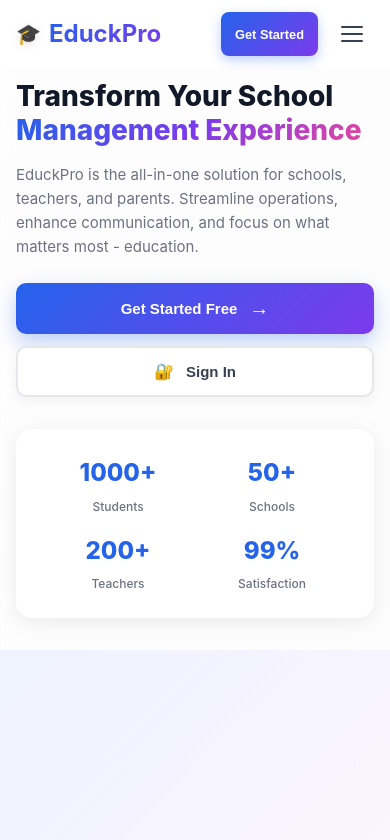
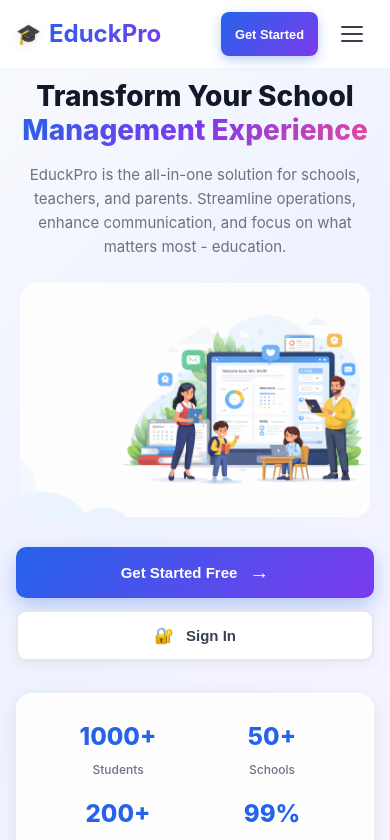
Before and after one commit to geraud82/EdukPro, a React (Vite) app in the folder frontend/: page / in a window 390 px wide. Shown: the top 840 px of the page. Built offline with nearby package versions, Linux system fonts and the light colour scheme.

Commit message:
cors probleme coret

```diff
--- a/frontend/src/components/HomePage.css
+++ b/frontend/src/components/HomePage.css
@@ -283,7 +283,6 @@
   min-height: 100vh;
   background: linear-gradient(135deg, #f8fafc 0%, #eef2ff 50%, #faf5ff 100%);
   overflow: hidden;
-
 }
 
 .hero-section-wrapper::before {
@@ -293,7 +292,7 @@
   right: 2rem;
   width: 45%;
   height: 100%;
-
+  background-image: url('/images/hero-background.png');
   background-size: contain;
   background-position: center;
   background-repeat: no-repeat;
@@ -312,7 +311,6 @@
   max-width: 1200px;
   margin: 0 auto;
   overflow: hidden;
-  background-image: url('/images/hero-background.png');
 }
 
 .hero-content {
@@ -425,6 +423,18 @@
   max-width: 520px;
 }
 
+/* Mobile Hero Image - Hidden on desktop */
+.hero-image-mobile {
+  display: none;
+}
+
+.hero-img-mobile {
+  width: 100%;
+  max-width: 400px;
+  height: auto;
+  object-fit: contain;
+}
+
 .hero-buttons {
   display: flex;
   gap: 1rem;
@@ -1154,7 +1164,7 @@
 
   /* Hide desktop hero image on mobile, show mobile version */
   .hero-image {
-    display: none;
+    display: block;
   }
 
   .hero-image-mobile {
@@ -1202,6 +1212,29 @@
 }
 
 @media (max-width: 768px) {
+  /* Hide desktop background image on mobile */
+  .hero-section-wrapper::before {
+    display: none;
+  }
+
+  /* Show mobile hero image */
+  .hero-image-mobile {
+    display: block;
+    text-align: center;
+    margin: 1.5rem 0;
+  }
+
+  .hero-img-mobile {
+    width: 100%;
+    max-width: 350px;
+    height: auto;
+    border-radius: 1rem;
+  }
+
+  .hero-content {
+    text-align: center;
+  }
+
   /* Mobile Navigation */
   .nav-links {
     display: none;
@@ -1237,10 +1270,13 @@
 
   .hero-description {
     font-size: 1rem;
+    margin-left: auto;
+    margin-right: auto;
   }
 
   .hero-buttons {
     flex-direction: column;
+    justify-content: center;
   }
 
   .hero-btn {
--- a/frontend/src/components/HomePage.jsx
+++ b/frontend/src/components/HomePage.jsx
@@ -223,6 +223,14 @@
               Streamline operations, enhance communication, and focus on what matters most - education.
             </p>
 
+            {/* Mobile Hero Image */}
+            <div className="hero-image-mobile">
+              <img
+                src="/images/hero-background.png"
+                alt="School Management Illustration"
+                className="hero-img-mobile"
+              />
+            </div>
 
             <div className="hero-buttons">
               <button onClick={() => navigate('/signup')} className="hero-btn hero-btn-primary">
--- a/frontend/src/utils/notifications.js
+++ b/frontend/src/utils/notifications.js
@@ -53,19 +53,24 @@
     let subscription = await registration.pushManager.getSubscription();
 
     if (!subscription) {
-      // Fetch VAPID public key from backend
+    // Fetch VAPID public key from backend
       let vapidPublicKey;
       try {
         const response = await fetch(`${API_URL}/api/push/vapid-public-key`);
+        if (!response.ok) {
+          console.log('Push notifications not enabled on server (endpoint unavailable)');
+          return null;
+        }
         const data = await response.json();
         vapidPublicKey = data.publicKey;
       } catch (error) {
-        console.error('Failed to fetch VAPID public key:', error);
+        // Silently fail - push notifications not configured
+        console.log('Push notifications not available');
         return null;
       }
 
       if (!vapidPublicKey) {
-        console.error('No VAPID public key received from server');
+        console.log('Push notifications not enabled (no VAPID key configured on server)');
         return null;
       }
 
```
Also changed, not shown: 1 other file (tests, documents, lock files or other folders).
